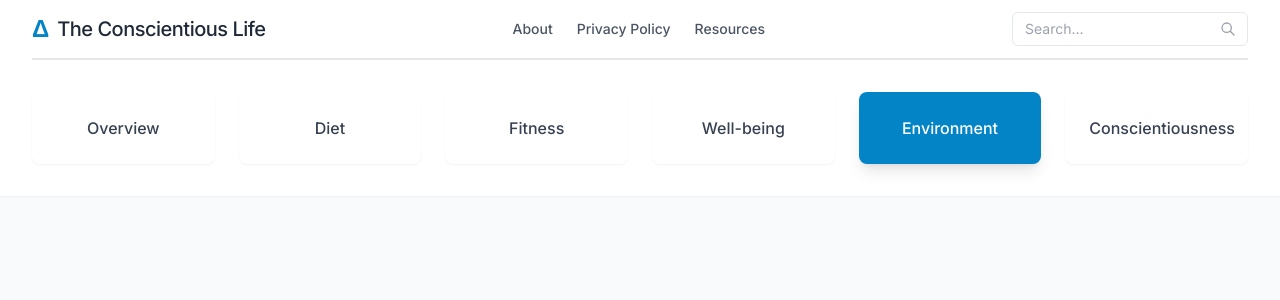
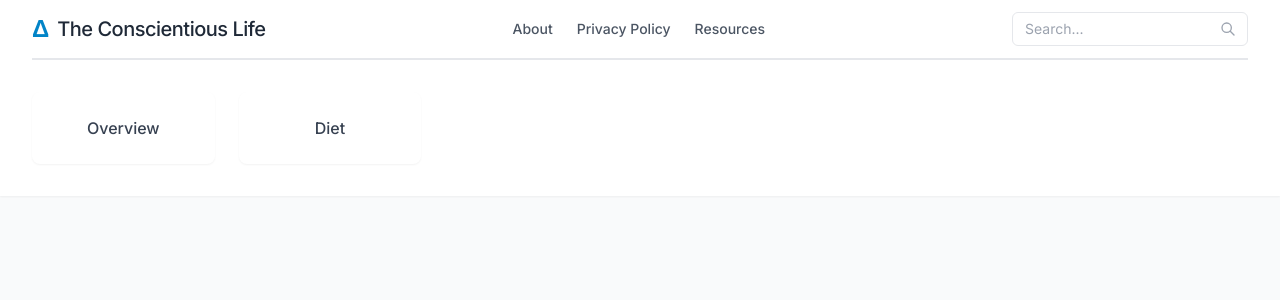
Before and after one commit to theconscientiouslife1-coder/TheCL, a Jekyll site: the page environment.html, which Jekyll copies as it is, in a window 1280 px wide. Shown: the top 300 px of the page. Built offline with Jekyll 4.4.1, drawn with Linux system fonts in a browser that asks for light colours; nearby versions of some CDN libraries.

Commit message:
Feature: Removed the placeholder environment article from the category page.

```diff
--- a/environment.html
+++ b/environment.html
@@ -51,7 +51,7 @@
                 </div>
             </div>
 
-            <div id="mobile-menu" class="hidden md:hidden py-2">
+             <div id="mobile-menu" class="hidden md:hidden py-2">
                 <a href="about.html" class="block px-4 py-2 text-sm text-gray-600 hover:bg-gray-100">About</a>
                 <a href="#" class="block px-4 py-2 text-sm text-gray-600 hover:bg-gray-100">Privacy Policy</a>
                 <a href="#" class="block px-4 py-2 text-sm text-gray-600 hover:bg-gray-100">Resources</a>
@@ -61,13 +61,4 @@
                 <div class="grid grid-cols-2 sm:grid-cols-3 lg:grid-cols-6 gap-4 md:gap-6">
                     <a href="index.html" class="block bg-white p-6 text-center rounded-lg shadow-sm hover:shadow-lg hover:bg-sky-500 hover:text-white font-medium text-gray-700 transition-all duration-300">Overview</a>
                     <a href="diet.html" class="block bg-white p-6 text-center rounded-lg shadow-sm hover:shadow-lg hover:bg-sky-500 hover:text-white font-medium text-gray-700 transition-all duration-300">Diet</a>
-                    <a href="fitness.html" class="block bg-white p-6 text-center rounded-lg shadow-sm hover:shadow-lg hover:bg-sky-500 hover:text-white font-medium text-gray-700 transition-all duration-300">Fitness</a>
-                    <a href="well-being.html" class="block bg-white p-6 text-center rounded-lg shadow-sm hover:shadow-lg hover:bg-sky-500 hover:text-white font-medium text-gray-700 transition-all duration-300">Well-being</a>
-                    <a href="environment.html" class="block bg-sky-600 text-white p-6 text-center rounded-lg shadow-lg font-medium transition-all duration-300">Environment</a>
-                    <a href="conscientiousness.html" class="block bg-white p-6 text-center rounded-lg shadow-sm hover:shadow-lg hover:bg-sky-500 hover:text-white font-medium text-gray-700 transition-all duration-300">Conscientiousness</a>
-                </div>
-            </div>
-        </div>
-    </header>
-
-    <main class="flex-grow container mx-auto px-4 sm:px-6
+                    <a href="fitness.html" class="block bg-white p-6 text-center rounded-lg shadow-sm hover:shadow-lg hover:bg-sky-500 hover:text-white font-medium text-gray-700 transition-all
```
